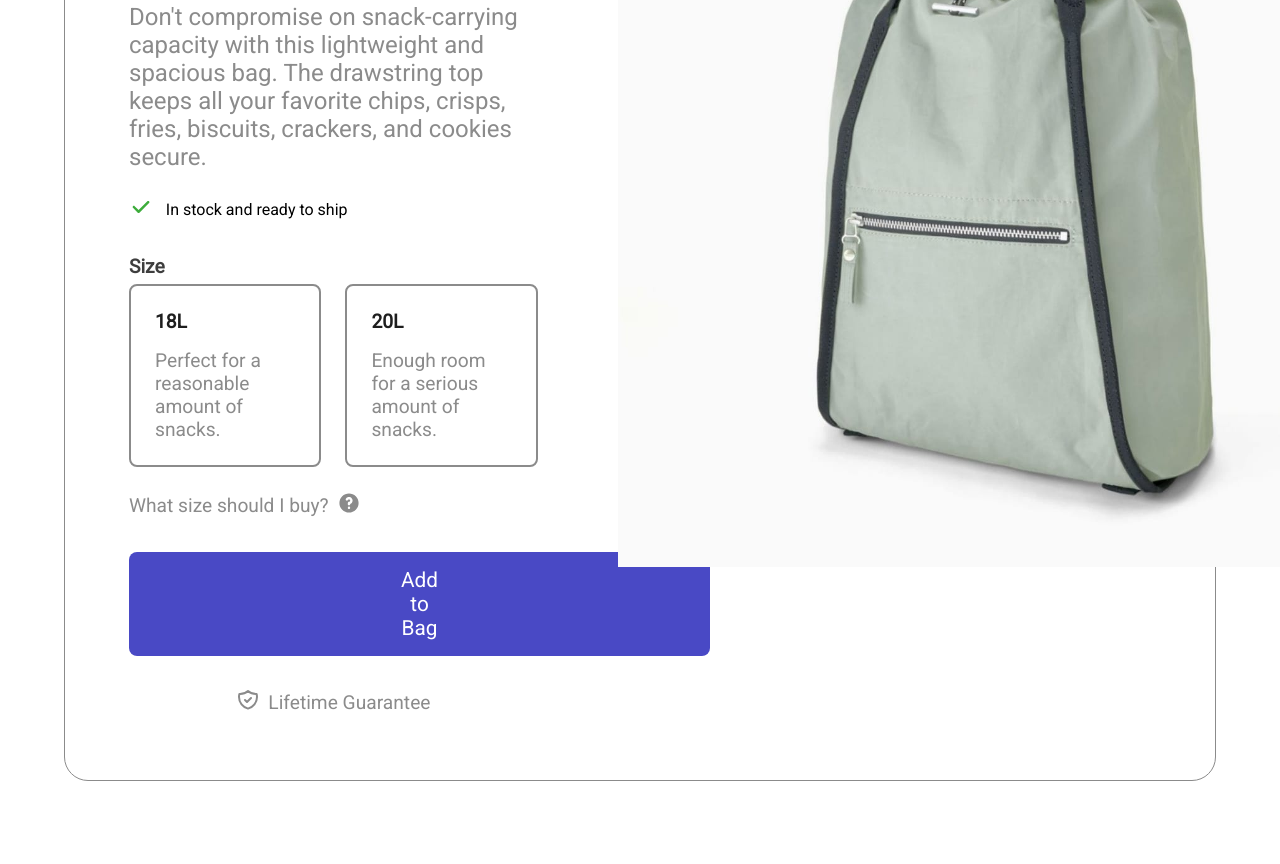
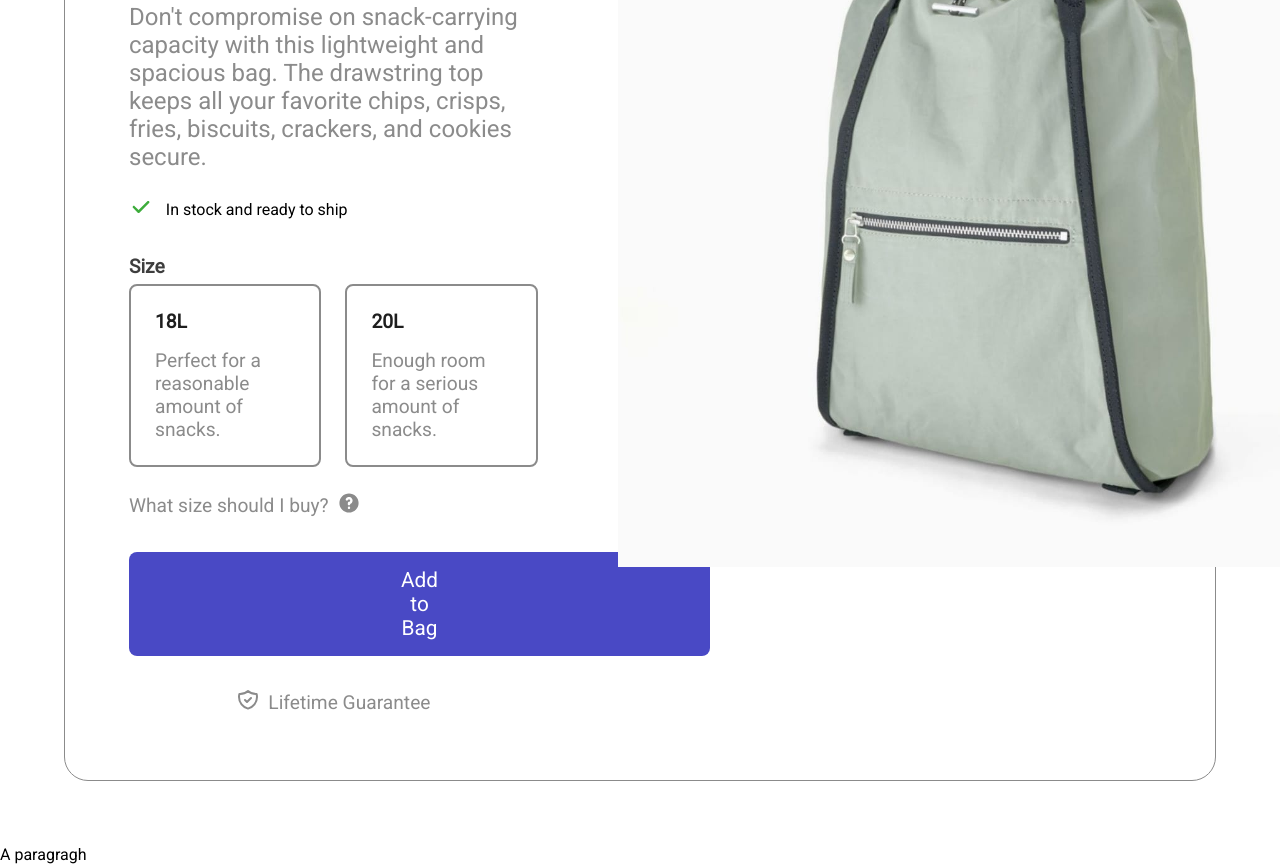
Before and after one commit to zlatz/hamza-tailwind-component, a plain HTML site: page index.html in a window 1280 px wide. Shown: the part 362-1226 px from the top of the page. Drawn offline with Linux system fonts and the light colour scheme.

Commit message:
second version

```diff
--- a/index.html
+++ b/index.html
@@ -96,5 +96,7 @@
         </div>
     </div>
 
+    <p>A paragragh</p>
+
 </body>
 </html>
```
